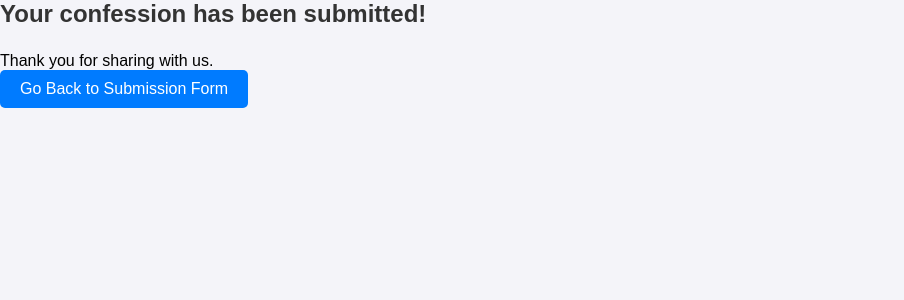
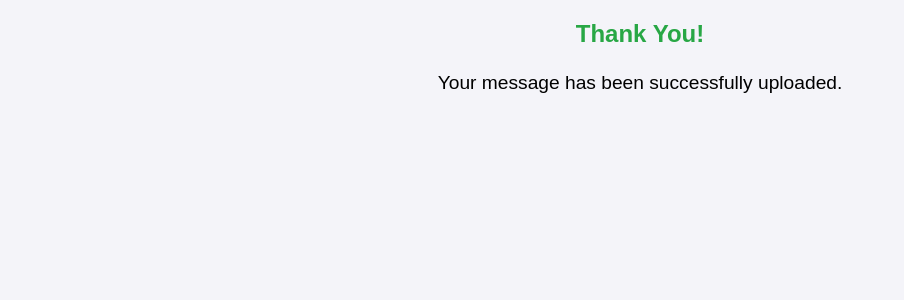
Before and after one commit to AUCuncensored/auc8, a React (Create React App) app: page /confirmation in a window 1280 px wide. Shown: the top 300 px of the page, without its empty margins (0-904 px from the left). Built offline with nearby package versions, Linux system fonts and the light colour scheme.

Commit message:
Add render.yaml for deployment

```diff
--- a/src/confirmation.js
+++ b/src/confirmation.js
@@ -1,34 +1,33 @@
-// src/confirmation.js
+// src/Confirmation.js
 import React, { useEffect } from 'react';
 import { useNavigate } from 'react-router-dom';
+import './confirmation.css';
 
 const Confirmation = () => {
   const navigate = useNavigate();
 
   useEffect(() => {
-    // Navigate back to the main page if the page is reloaded
-    const handleBeforeUnload = (event) => {
-      event.preventDefault();
-      return (event.returnValue = "Are you sure you want to leave?");
-    };
+    // Check if the page was loaded from the browser cache (refresh)
+    const isReload = sessionStorage.getItem('navigatedFromForm');
 
-    window.addEventListener("beforeunload", handleBeforeUnload);
+    if (!isReload) {
+      // If the user came directly to this page (not refreshing), set the sessionStorage item
+      sessionStorage.setItem('navigatedFromForm', 'true');
+    } else {
+      // If the user refreshed the page, navigate back to the main page
+      navigate('/');
+    }
 
-    // Clean up the event listener on component unmount
+    // Cleanup function to remove the sessionStorage item after leaving the confirmation page
     return () => {
-      window.removeEventListener("beforeunload", handleBeforeUnload);
+      sessionStorage.removeItem('navigatedFromForm');
     };
   }, [navigate]);
 
-  const handleRedirect = () => {
-    navigate('/');
-  };
-
   return (
-    <div className="confirmation">
-      <h1>Your confession has been submitted!</h1>
-      <p>Thank you for sharing with us.</p>
-      <button onClick={handleRedirect}>Go Back to Submission Form</button>
+    <div className="confirmation-container">
+      <h1>Thank You!</h1>
+      <p>Your message has been successfully uploaded.</p>
     </div>
   );
 };
```
